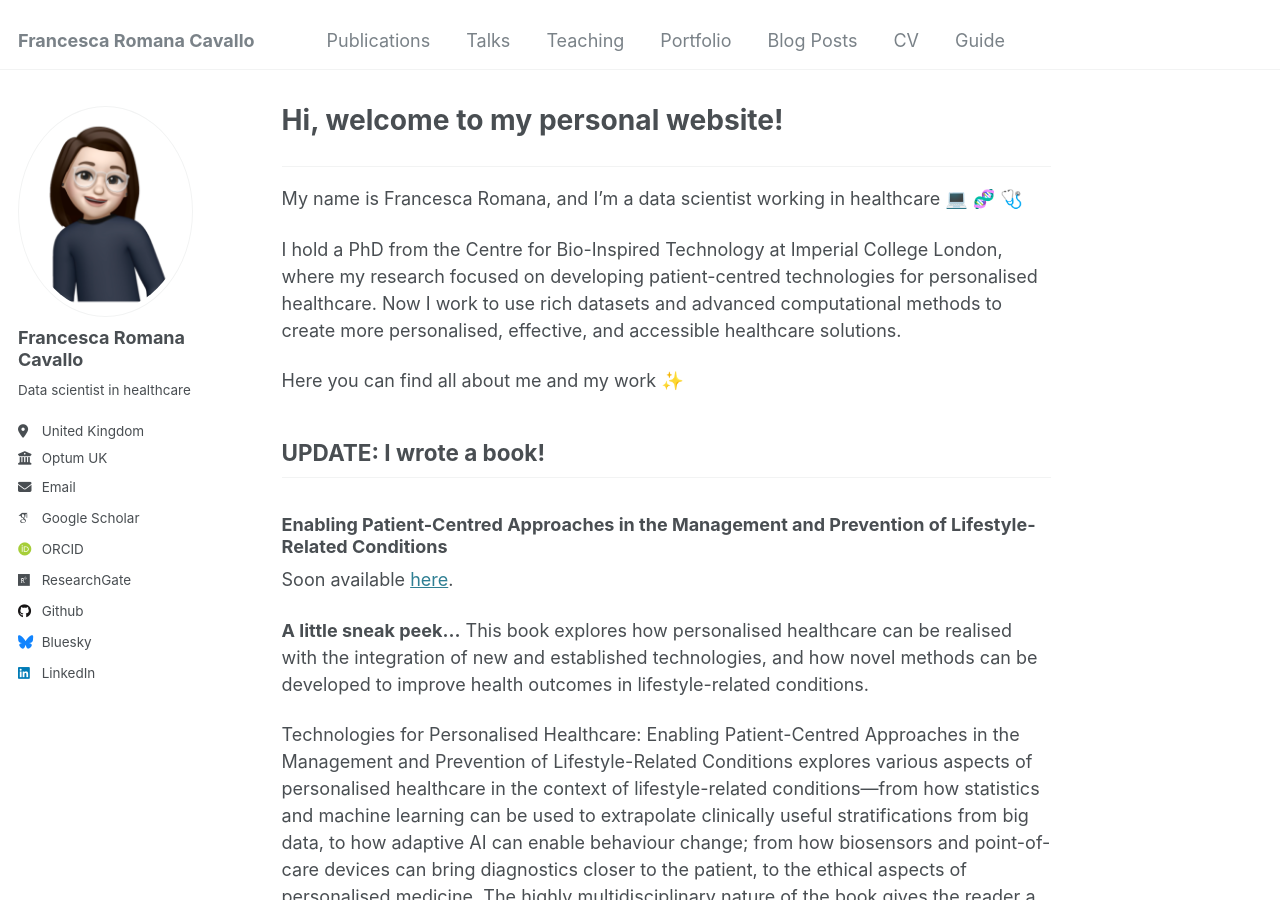
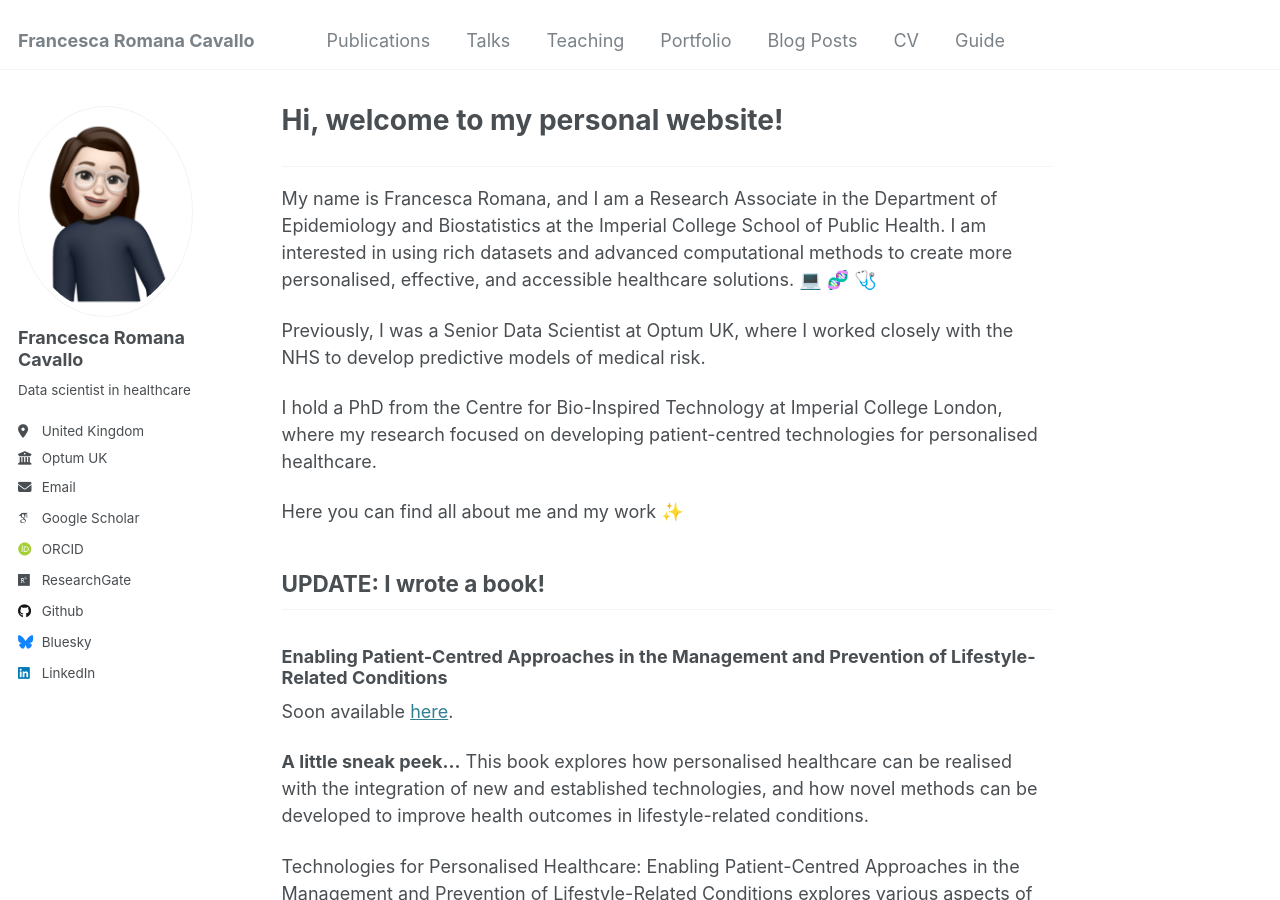
Before and after one commit to francescacavallo/francescacavallo.github.io, a Jekyll site: the page built from _pages/about.md, in a window 1280 px wide and 900 px high. Built offline with Jekyll 4.4.1, drawn with Linux system fonts in a browser that asks for light colours; emoji names are drawn with the system emoji font; some web fonts are replaced.

Commit message:
Update about.md

```diff
--- a/_pages/about.md
+++ b/_pages/about.md
@@ -8,9 +8,12 @@ redirect_from:
 ---
 
 ---
-My name is Francesca Romana, and I'm a data scientist working in healthcare :computer: :dna: :stethoscope:
+My name is Francesca Romana, and I am a Research Associate in the Department of Epidemiology and Biostatistics at the Imperial College School of Public Health.
+I am interested in using rich datasets and advanced computational methods to create more personalised, effective, and accessible healthcare solutions.  :computer: :dna: :stethoscope:
 
-I hold a PhD from the Centre for Bio-Inspired Technology at Imperial College London, where my research focused on developing patient-centred technologies for personalised healthcare. Now I work to use rich datasets and advanced computational methods to create more personalised, effective, and accessible healthcare solutions.
+Previously, I was a Senior Data Scientist at Optum UK, where I worked closely with the NHS to develop predictive models of medical risk.
+
+I hold a PhD from the Centre for Bio-Inspired Technology at Imperial College London, where my research focused on developing patient-centred technologies for personalised healthcare.
 
 Here you can find all about me and my work :sparkles:
 
```
